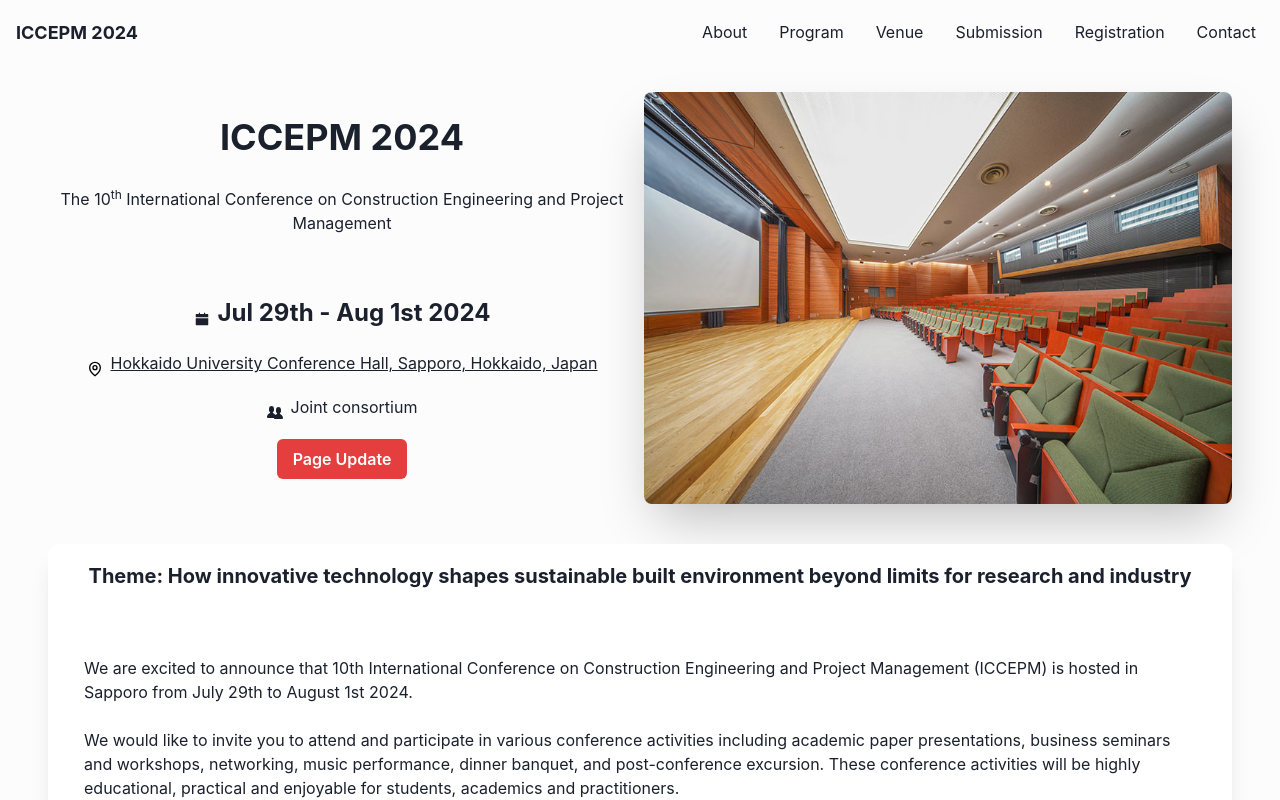
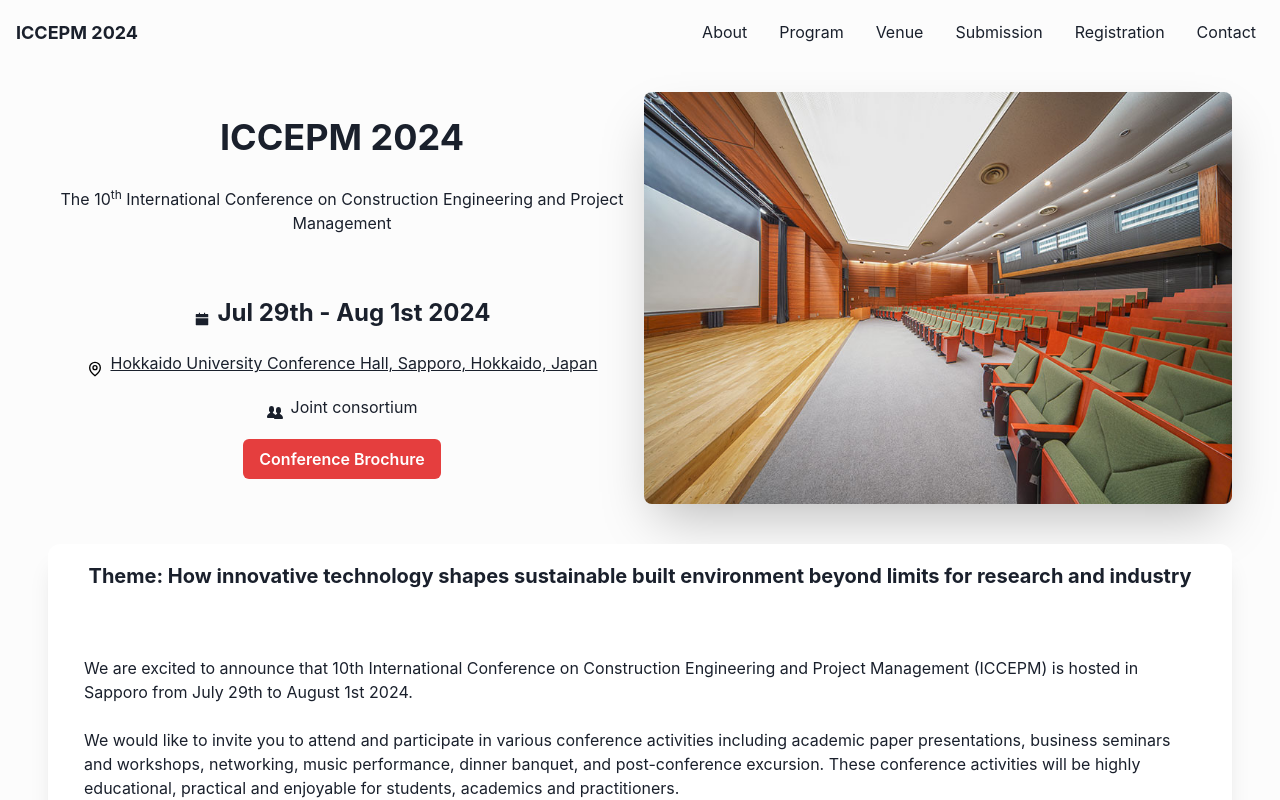
Before and after one commit to ktaroabobon/iccepm2024, a React (Create React App) app: page / in a window 1280 px wide. Shown: the top 800 px of the page. Built offline with nearby package versions, Linux system fonts and the light colour scheme.

Commit message:
Add: context of update in May

```diff
--- a/src/data/ConferenceOrganizers.ts
+++ b/src/data/ConferenceOrganizers.ts
@@ -9,7 +9,7 @@ export const ConferenceChairMembers = [
     name: "Dr. Tomonari Yashiro",
     photo: DrTomonariYashiro,
     major: "Sustainable Built Environment",
-    affiliation: "The University of Tokyo, Kochi University of Technology",
+    affiliation: "President of Tokyo City University, University of Tokyo",
   },
 ];
 
--- a/src/pages/Home.tsx
+++ b/src/pages/Home.tsx
@@ -101,7 +101,7 @@ export const Home: React.FC = () => {
                       target={"_blank"}
                       colorScheme={"red"}
                     >
-                      Page Update
+                      Conference Brochure
                     </Button>
                   </HStack>
                 </VStack>
--- a/src/pages/Registration.tsx
+++ b/src/pages/Registration.tsx
@@ -279,7 +279,7 @@ export const Registration: React.FC = () => {
                 width={"100%"}
                 maxWidth={"300px"}
               >
-                Registration
+                Check In
               </Button>
 
               <Button
```
